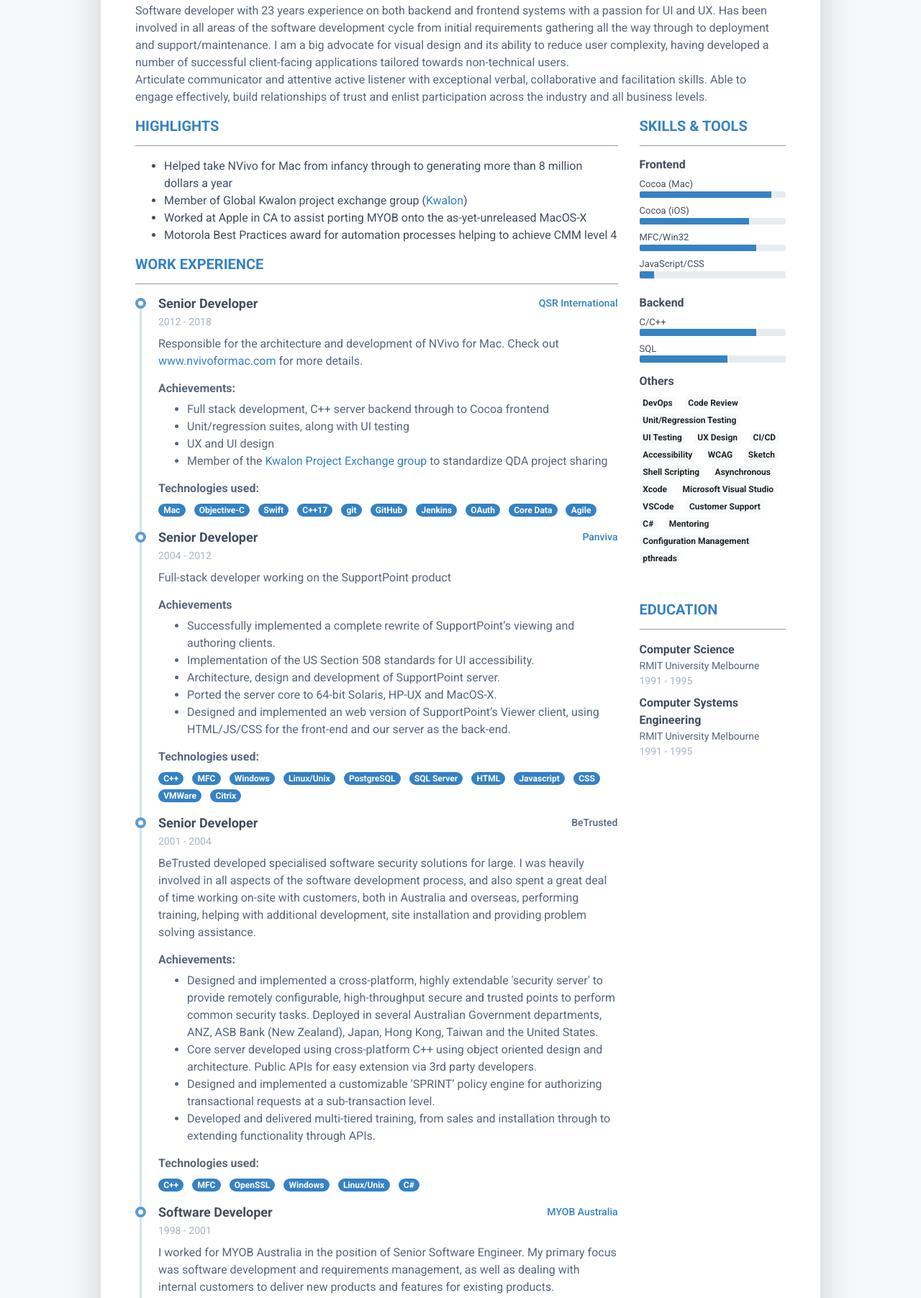
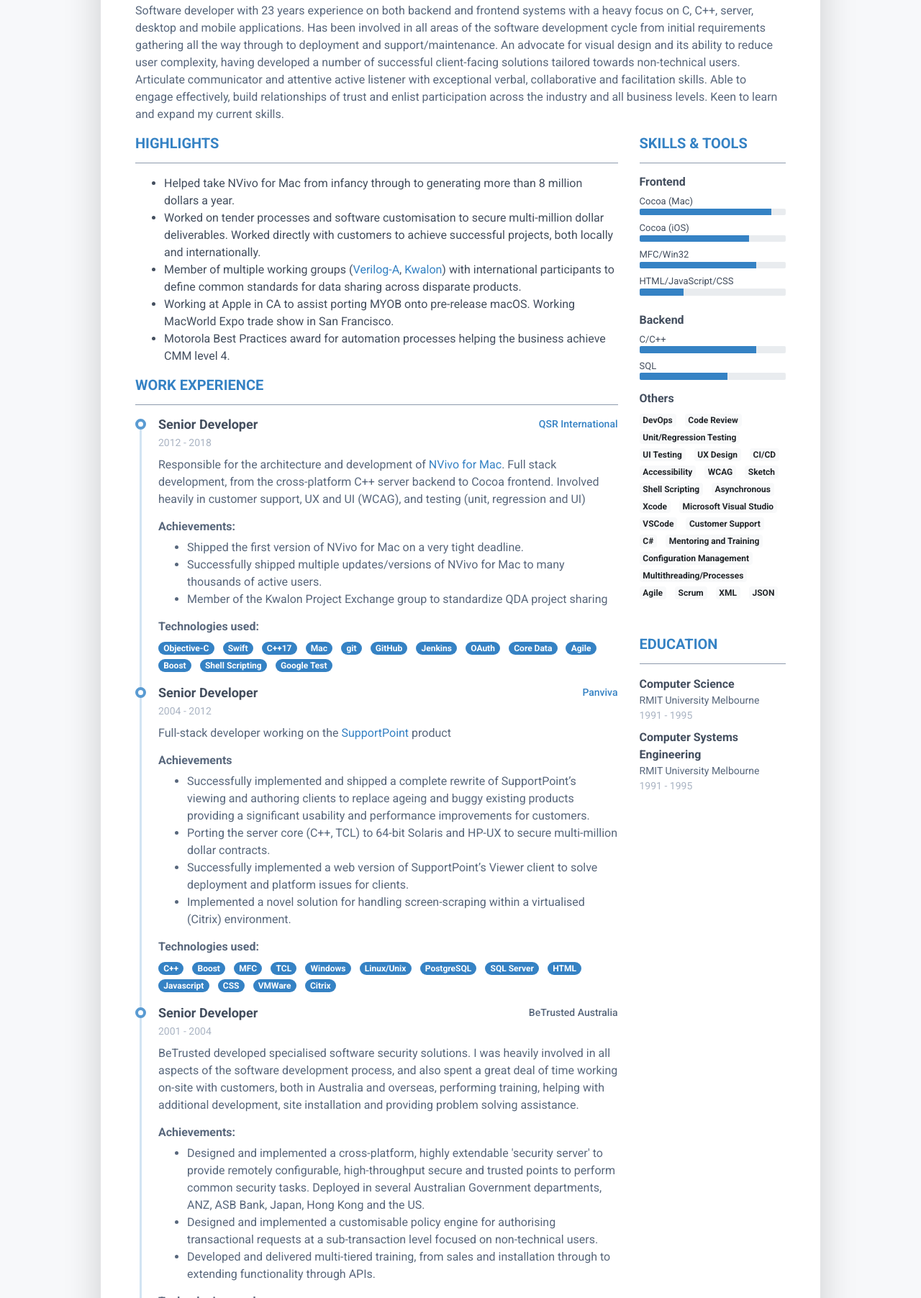
Before and after one commit to dagronf/dagronf.github.io, a plain HTML site: page resume/index.html in a window 1280 px wide. Shown: the part 311-2115 px from the top of the page at 72% size. Drawn offline with Linux system fonts and the light colour scheme.

Commit message:
Latest updates

```diff
--- a/resume/index.html
+++ b/resume/index.html
@@ -40,8 +40,8 @@
 					    </div><!--//primary-info-->
 					    <div class="secondary-info ml-md-auto mt-2">
 						    <ul class="resume-social list-unstyled">
-				                <li class="mb-3"><a href="https://www.linkedin.com/in/darren-ford-5436282"><span class="fa-container text-center mr-2"><i class="fab fa-linkedin-in fa-fw"></i></span>linkedin/darrenford</a></li>
-								<li class="mb-3"><a href="https://github.com/dagronf"><span class="fa-container text-center mr-2"><i class="fab fa-github-alt fa-fw"></i></span>github.com/dagronf</a></li>
+				                <li class="mb-3"><a target="_blank" href="https://www.linkedin.com/in/darren-ford-5436282"><span class="fa-container text-center mr-2"><i class="fab fa-linkedin-in fa-fw"></i></span>linkedin/darrenford</a></li>
+								<li class="mb-3"><a target="_blank" href="https://github.com/dagronf"><span class="fa-container text-center mr-2"><i class="fab fa-github-alt fa-fw"></i></span>github.com/dagronf</a></li>
 						    </ul>
 					    </div><!--//secondary-info-->
 
@@ -52,8 +52,8 @@
 			    <section class="resume-section summary-section mb-3">
 				    <h2 class="resume-section-title text-uppercase font-weight-bold pb-3 mb-3">Career Summary</h2>
 				    <div class="resume-section-content">
-						<p class="mb-0">Software developer with 23 years experience on both backend and frontend systems with a passion for UI and UX. Has been involved in all areas of the software development cycle from initial requirements gathering all the way through to deployment and support/maintenance. I am a big advocate for visual design and its ability to reduce user complexity, having developed a number of successful client-facing applications tailored towards non-technical users.</p>
-						<p class="mb-0">Articulate communicator and attentive active listener with exceptional verbal, collaborative and facilitation skills.  Able to engage effectively, build relationships of trust and enlist participation across the industry and all business levels.</p>
+						<p class="mb-0">Software developer with 23 years experience on both backend and frontend systems with a heavy focus on C, C++, server, desktop and mobile applications. Has been involved in all areas of the software development cycle from initial requirements gathering all the way through to deployment and support/maintenance. An advocate for visual design and its ability to reduce user complexity, having developed a number of successful client-facing solutions tailored towards non-technical users.</p>
+						<p class="mb-0">Articulate communicator and attentive active listener with exceptional verbal, collaborative and facilitation skills. Able to engage effectively, build relationships of trust and enlist participation across the industry and all business levels. Keen to learn and expand my current skills.</p>
 				    </div>
 			    </section><!--//summary-section-->
 
@@ -62,74 +62,82 @@
 					    <section class="resume-section experience-section mb-5">
 						    <h2 class="resume-section-title text-uppercase font-weight-bold pb-3 mb-3">Highlights</h2>
 							<ul>
-
-								<li>Helped take NVivo for Mac from infancy through to generating more than 8 million dollars a year</li>
-								<li>Member of Global Kwalon project exchange group (<a href="http://web.ato.uqam.ca/developpements/formats_echange/QDAS-XML">Kwalon</a>)</li>
-							    <li>Worked at Apple in CA to assist porting MYOB onto the as-yet-unreleased MacOS-X</li>
-							    <li>Motorola Best Practices award for automation processes helping to achieve CMM level 4</li>
+								<li>Helped take NVivo for Mac from infancy through to generating more than 8 million dollars a year.</li>
+								<li>Worked on tender processes and software customisation to secure multi-million dollar deliverables. Worked directly with customers to achieve successful projects, both locally and internationally.</li>
+								<li>Member of multiple working groups (<a target="_blank" href="https://verilogams.com/tutorials/vloga-intro.html">Verilog-A</a>, <a target="_blank" href="http://web.ato.uqam.ca/developpements/formats_echange/QDAS-XML">Kwalon</a>) with international participants to define common standards for data sharing across disparate products.</li>
+							    <li>Working at Apple in CA to assist porting MYOB onto pre-release macOS. Working MacWorld Expo trade show in San Francisco.</li>
+							    <li>Motorola Best Practices award for automation processes helping the business achieve CMM level 4.</li>
 							</ul>
 
 						    <h2 class="resume-section-title text-uppercase font-weight-bold pb-3 mb-3">Work Experience</h2>
 						    <div class="resume-section-content">
 							    <div class="resume-timeline position-relative">
+
+									<!-- QSR -->
+
 								    <article class="resume-timeline-item position-relative">
 
 									    <div class="resume-timeline-item-header mb-2">
 										    <div class="d-flex flex-column flex-md-row">
 										        <h3 class="resume-position-title font-weight-bold mb-1">Senior Developer</h3>
-										        <div class="resume-company-name ml-auto"><a href="http://nvivoformac.com">QSR International</a></div>
+										        <div class="resume-company-name ml-auto"><a target="_blank" href="https://qsrinternational.com">QSR International</a></div>
 										    </div><!--//row-->
 										    <div class="resume-position-time">2012 - 2018</div>
 									    </div><!--//resume-timeline-item-header-->
 									    <div class="resume-timeline-item-desc">
-										    <p>Responsible for the architecture and development of NVivo for Mac. Check out <a href="http://www.nvivoformac.com">www.nvivoformac.com</a> for more details.</p>
+										    <p>Responsible for the architecture and development of <a target="_blank" href="http://www.nvivoformac.com">NVivo for Mac</a>. Full stack development, from the cross-platform C++ server backend to Cocoa frontend. Involved heavily in customer support, UX and UI (WCAG), and testing (unit, regression and UI)</p>
 										    <h4 class="resume-timeline-item-desc-heading font-weight-bold">Achievements:</h4>
 										    <ul>
-												<li>Full stack development, C++ server backend through to Cocoa frontend</li>
-												<li>Unit/regression suites, along with UI testing</li>
-												<li>UX and UI design</li>
-												<li>Member of the <a href="http://web.ato.uqam.ca/developpements/formats_echange/QDAS-XML">Kwalon Project Exchange group</a> to standardize QDA project sharing</li>
+												<li>Shipped the first version of NVivo for Mac on a very tight deadline.</li>
+												<li>Successfully shipped multiple updates/versions of NVivo for Mac to many thousands of active users.</li>
+												<li>Member of the <a href="http://web.ato.uqam.ca/developpements/formats_echange/QDAS-XML"></a>Kwalon Project Exchange group</a> to standardize QDA project sharing</li>
 										    </ul>
 										    <h4 class="resume-timeline-item-desc-heading font-weight-bold">Technologies used:</h4>
 										    <ul class="list-inline">
-											    <li class="list-inline-item"><span class="badge badge-primary badge-pill">Mac</span></li>
 											    <li class="list-inline-item"><span class="badge badge-primary badge-pill">Objective-C</span></li>
 											    <li class="list-inline-item"><span class="badge badge-primary badge-pill">Swift</span></li>
 											    <li class="list-inline-item"><span class="badge badge-primary badge-pill">C++17</span></li>
+												<li class="list-inline-item"><span class="badge badge-primary badge-pill">Mac</span></li>
 												<li class="list-inline-item"><span class="badge badge-primary badge-pill">git</span></li>
 											    <li class="list-inline-item"><span class="badge badge-primary badge-pill">GitHub</span></li>
 											    <li class="list-inline-item"><span class="badge badge-primary badge-pill">Jenkins</span></li>
 											    <li class="list-inline-item"><span class="badge badge-primary badge-pill">OAuth</span></li>
 												<li class="list-inline-item"><span class="badge badge-primary badge-pill">Core Data</span></li>
 												<li class="list-inline-item"><span class="badge badge-primary badge-pill">Agile</span></li>
+												<li class="list-inline-item"><span class="badge badge-primary badge-pill">Boost</span></li>
+												<li class="list-inline-item"><span class="badge badge-primary badge-pill">Shell Scripting</span></li>
+												<li class="list-inline-item"><span class="badge badge-primary badge-pill">Google Test</span></li>
 										    </ul>
 									    </div><!--//resume-timeline-item-desc-->
 
 								    </article><!--//resume-timeline-item-->
+
+									<!-- Panviva -->
 
 								    <article class="resume-timeline-item position-relative">
 
 									    <div class="resume-timeline-item-header mb-2">
 										    <div class="d-flex flex-column flex-md-row">
 										        <h3 class="resume-position-title font-weight-bold mb-1">Senior Developer</h3>
-										        <div class="resume-company-name ml-auto"><a href="https://www.panviva.com">Panviva</a></div>
+										        <div class="resume-company-name ml-auto"><a target="_blank" href="https://www.panviva.com">Panviva</a></div>
 										    </div><!--//row-->
 										    <div class="resume-position-time">2004 - 2012</div>
 									    </div><!--//resume-timeline-item-header-->
 									    <div class="resume-timeline-item-desc">
-										    <p>Full-stack developer working on the SupportPoint product</p>
+										    <p>Full-stack developer working on the <a target="_blank" href="http://www.supportpoint.com">SupportPoint</a> product</p>
 										    <h4 class="resume-timeline-item-desc-heading font-weight-bold">Achievements</h4>
 											<ul>
-													<li>Successfully implemented a complete rewrite of SupportPoint’s viewing and authoring clients.</li>
-													<li>Implementation of the US Section 508 standards for UI accessibility.</li>
-													<li>Architecture, design and development of SupportPoint server.</li>
-													<li>Ported the server core to 64-bit Solaris, HP-UX and MacOS-X.</li>
-													<li>Designed and implemented an web version of SupportPoint’s Viewer client, using HTML/JS/CSS for the front-end and our server as the back-end.</li>
+													<li>Successfully implemented and shipped a complete rewrite of SupportPoint’s viewing and authoring clients to replace ageing and buggy existing products providing a significant usability and performance improvements for customers.</li>
+													<li>Porting the server core (C++, TCL) to 64-bit Solaris and HP-UX to secure multi-million dollar contracts.</li>
+													<li>Successfully implemented a web version of SupportPoint’s Viewer client to solve deployment and platform issues for clients.</li>
+													<li>Implemented a novel solution for handling screen-scraping within a virtualised (Citrix) environment.</li>
 											</ul>
 										    <h4 class="resume-timeline-item-desc-heading font-weight-bold">Technologies used:</h4>
 										    <ul class="list-inline">
 												<li class="list-inline-item"><span class="badge badge-primary badge-pill">C++</span></li>
+												<li class="list-inline-item"><span class="badge badge-primary badge-pill">Boost</span></li>
 												<li class="list-inline-item"><span class="badge badge-primary badge-pill">MFC</span></li>
+												<li class="list-inline-item"><span class="badge badge-primary badge-pill">TCL</span></li>
 											    <li class="list-inline-item"><span class="badge badge-primary badge-pill">Windows</span></li>
 											    <li class="list-inline-item"><span class="badge badge-primary badge-pill">Linux/Unix</span></li>
 											    <li class="list-inline-item"><span class="badge badge-primary badge-pill">PostgreSQL</span></li>
@@ -144,22 +152,23 @@
 
 									</article><!--//resume-timeline-item-->
 
+									<!-- BeTrusted -->
+
 								    <article class="resume-timeline-item position-relative">
 
 									    <div class="resume-timeline-item-header mb-2">
 										    <div class="d-flex flex-column flex-md-row">
 										        <h3 class="resume-position-title font-weight-bold mb-1">Senior Developer</h3>
-										        <div class="resume-company-name ml-auto">BeTrusted</div>
+										        <div class="resume-company-name ml-auto">BeTrusted Australia</div>
 										    </div><!--//row-->
 										    <div class="resume-position-time">2001 - 2004</div>
 									    </div><!--//resume-timeline-item-header-->
 									    <div class="resume-timeline-item-desc">
-										    <p>BeTrusted developed specialised software security solutions for large. I was heavily involved in all aspects of the software development process, and also spent a great deal of time working on-site with customers, both in Australia and overseas, performing training, helping with additional development, site installation and providing problem solving assistance.</p>
+										    <p>BeTrusted developed specialised software security solutions. I was heavily involved in all aspects of the software development process, and also spent a great deal of time working on-site with customers, both in Australia and overseas, performing training, helping with additional development, site installation and providing problem solving assistance.</p>
 										    <h4 class="resume-timeline-item-desc-heading font-weight-bold">Achievements:</h4>
 											<ul>
-												<li>Designed and implemented a cross-platform, highly extendable 'security server' to provide remotely configurable, high-throughput secure and trusted points to perform common security tasks. Deployed in several Australian Government departments, ANZ, ASB Bank (New Zealand), Japan, Hong Kong, Taiwan and the United States.</li>
-												<li>Core server developed using cross-platform C++ using object oriented design and architecture. Public APIs for easy extension via 3rd party developers.</li>
-												<li>Designed and implemented a customizable ‘SPRINT’ policy engine for authorizing transactional requests at a sub-transaction level.</li>
+												<li>Designed and implemented a cross-platform, highly extendable 'security server' to provide remotely configurable, high-throughput secure and trusted points to perform common security tasks. Deployed in several Australian Government departments, ANZ, ASB Bank, Japan, Hong Kong and the US.</li>
+												<li>Designed and implemented a customisable policy engine for authorising transactional requests at a sub-transaction level focused on non-technical users.</li>
 												<li>Developed and delivered multi-tiered training, from sales and installation through to extending functionality through APIs.</li>
 											</ul>
 											<h4 class="resume-timeline-item-desc-heading font-weight-bold">Technologies used:</h4>
@@ -175,21 +184,24 @@
 
 								    </article><!--//resume-timeline-item-->
 
+									<!-- MYOB Australia -->
+
 								    <article class="resume-timeline-item position-relative">
 
 									    <div class="resume-timeline-item-header mb-2">
 										    <div class="d-flex flex-column flex-md-row">
 										        <h3 class="resume-position-title font-weight-bold mb-1">Software Developer</h3>
-										        <div class="resume-company-name ml-auto"><a href="https://www.myob.com/au">MYOB Australia</a></div>
+										        <div class="resume-company-name ml-auto"><a target="_blank" href="https://www.myob.com/au">MYOB Australia</a></div>
 										    </div><!--//row-->
 										    <div class="resume-position-time">1998 - 2001</div>
 									    </div><!--//resume-timeline-item-header-->
 									    <div class="resume-timeline-item-desc">
-											<p>I worked for MYOB Australia in the position of Senior Software Engineer. My primary focus was software development and requirements management, as well as dealing with internal customers to deliver new products and features for existing products.</p>
+											<p>Primary focus on software development and requirements management, as well as dealing with internal customers to deliver new products and features for existing products.</p>
 											<ul>
-												<li>Developed a COM wrapper for the high-end MYOB Accounting product to provide flexible automation of the product through scripting languages such as Visual Basic.</li>
-												<li>I made several trips to New Jersey to present our ideas and prototypes to our U.S. staff and to work at trade shows such as MacWorld Expo in San Francisco.</li>
+												<li>Built a generic accounting engine providing the basis for new MYOB accounting packages.</li>
+												<li>Developed a COM wrapper for the high-end MYOB Accounting product to provide flexible product automation via scripting languages such as Visual Basic.</li>
 												<li>Team lead for the Advanced Technology Group in Australia.</li>
+												<li>Several trips to New Jersey to present ideas and prototypes to U.S. staff. Worked at Apple in CA porting MYOB onto macOS.</li>
 											</ul>
 
 										    <h4 class="resume-timeline-item-desc-heading font-weight-bold">Technologies used:</h4>
@@ -197,32 +209,38 @@
 											    <li class="list-inline-item"><span class="badge badge-primary badge-pill">C++</span></li>
 											    <li class="list-inline-item"><span class="badge badge-primary badge-pill">MFC</span></li>
 												<li class="list-inline-item"><span class="badge badge-primary badge-pill">SQL Server</span></li>
+												<li class="list-inline-item"><span class="badge badge-primary badge-pill">Windows</span></li>
+												<li class="list-inline-item"><span class="badge badge-primary badge-pill">Mac</span></li>
 										    </ul>
 									    </div><!--//resume-timeline-item-desc-->
 
 								    </article><!--//resume-timeline-item-->
 
+									<!-- MYOB Australia -->
 
 									<article class="resume-timeline-item position-relative">
 
 									    <div class="resume-timeline-item-header mb-2">
 										    <div class="d-flex flex-column flex-md-row">
 										        <h3 class="resume-position-title font-weight-bold mb-1">Junior Developer</h3>
-										        <div class="resume-company-name ml-auto"><a href="https://www.myob.com/au">Motorola Australia Software Center</a></div>
+										        <div class="resume-company-name ml-auto"><a target="_blank" href="https://www.motorola.com/">Motorola Australia Software Center</a></div>
 										    </div><!--//row-->
 										    <div class="resume-position-time">1996 - 1998</div>
 									    </div><!--//resume-timeline-item-header-->
 									    <div class="resume-timeline-item-desc">
-											<p>My primary development role was to design and develop the evaluation engine for parsing Verilog-A defined circuit(s) and dynamically creating mathematical models that would then be used by MCSpice during simulation</p>
+											<p>Design and implementation of an evaluation engine for parsing Verilog-A defined circuit(s) and dynamically creating mathematical models that can then be evaluated within the scope of a circuit simulation tool (MCSpice).</p>
 											<h4 class="resume-timeline-item-desc-heading font-weight-bold">Achievements:</h4>
 										    <ul>
-												<li>Awarded Outstanding Customer Satisfaction Award</li>
-												<li>Seconded to project in US for seven months to work with the client directly</li>
-											    <li>Member of International Verilog-A sub-committee for standardising and advancing the Verilog-A language</li>
+												<li>Built a solver engine for Verilog-A for Motorola’s internal MCSpice implementation.</li>
+												<li>Seconded to project in US for seven months to work directly with the client.</li>
+												<li>Heavily involved in Motorola’s CMM Level 5 implementation.</li>
+												<li>Member of International Verilog-A sub-committee for standardising and advancing the Verilog-A language.</li>
+												<li>Outstanding Customer Satisfaction Award</li>
 										    </ul>
 										    <h4 class="resume-timeline-item-desc-heading font-weight-bold">Technologies used:</h4>
 										    <ul class="list-inline">
 												<li class="list-inline-item"><span class="badge badge-primary badge-pill">C</span></li>
+												<li class="list-inline-item"><span class="badge badge-primary badge-pill">Unix</span></li>
 												<li class="list-inline-item"><span class="badge badge-primary badge-pill">Bash</span></li>
 											    <li class="list-inline-item"><span class="badge badge-primary badge-pill">ClearCase</span></li>
 										    </ul>
@@ -233,9 +251,6 @@
 
 
 							    </div><!--//resume-timeline-->
-
-
-
 
 
 
@@ -268,9 +283,9 @@
 											</div>
 								        </li>
 								        <li class="mb-2">
-								            <div class="resume-skill-name">JavaScript/CSS</div>
+								            <div class="resume-skill-name">HTML/JavaScript/CSS</div>
 									        <div class="progress resume-progress">
-											    <div class="progress-bar theme-progress-bar-dark" role="progressbar" style="width: 10%" aria-valuenow="25" aria-valuemin="0" aria-valuemax="100"></div>
+											    <div class="progress-bar theme-progress-bar-dark" role="progressbar" style="width: 30%" aria-valuenow="25" aria-valuemin="0" aria-valuemax="100"></div>
 											</div>
 								        </li>
 
@@ -295,6 +310,8 @@
 							        </ul>
 						        </div><!--//resume-skill-item-->
 
+								<!-- Other skills -->
+
 						        <div class="resume-skill-item">
 						            <h4 class="resume-skills-cat font-weight-bold">Others</h4>
 						            <ul class="list-inline">
@@ -314,9 +331,13 @@
 										<li class="list-inline-item"><span class="badge badge-light">VSCode</span></li>
 										<li class="list-inline-item"><span class="badge badge-light">Customer Support</span></li>
 										<li class="list-inline-item"><span class="badge badge-light">C#</span></li>
-										<li class="list-inline-item"><span class="badge badge-light">Mentoring</span></li>
+										<li class="list-inline-item"><span class="badge badge-light">Mentoring and Training</span></li>
 										<li class="list-inline-item"><span class="badge badge-light">Configuration Management</span></li>
-										<li class="list-inline-item"><span class="badge badge-light">pthreads</span></li>
+										<li class="list-inline-item"><span class="badge badge-light">Multithreading/Processes</span></li>
+										<li class="list-inline-item"><span class="badge badge-light">Agile</span></li>
+										<li class="list-inline-item"><span class="badge badge-light">Scrum</span></li>
+										<li class="list-inline-item"><span class="badge badge-light">XML</span></li>
+										<li class="list-inline-item"><span class="badge badge-light">JSON</span></li>
 						            </ul>
 						        </div><!--//resume-skill-item-->
 						    </div><!--resume-section-content-->
```
Lines whose indentation alone changed are shown as unchanged.
